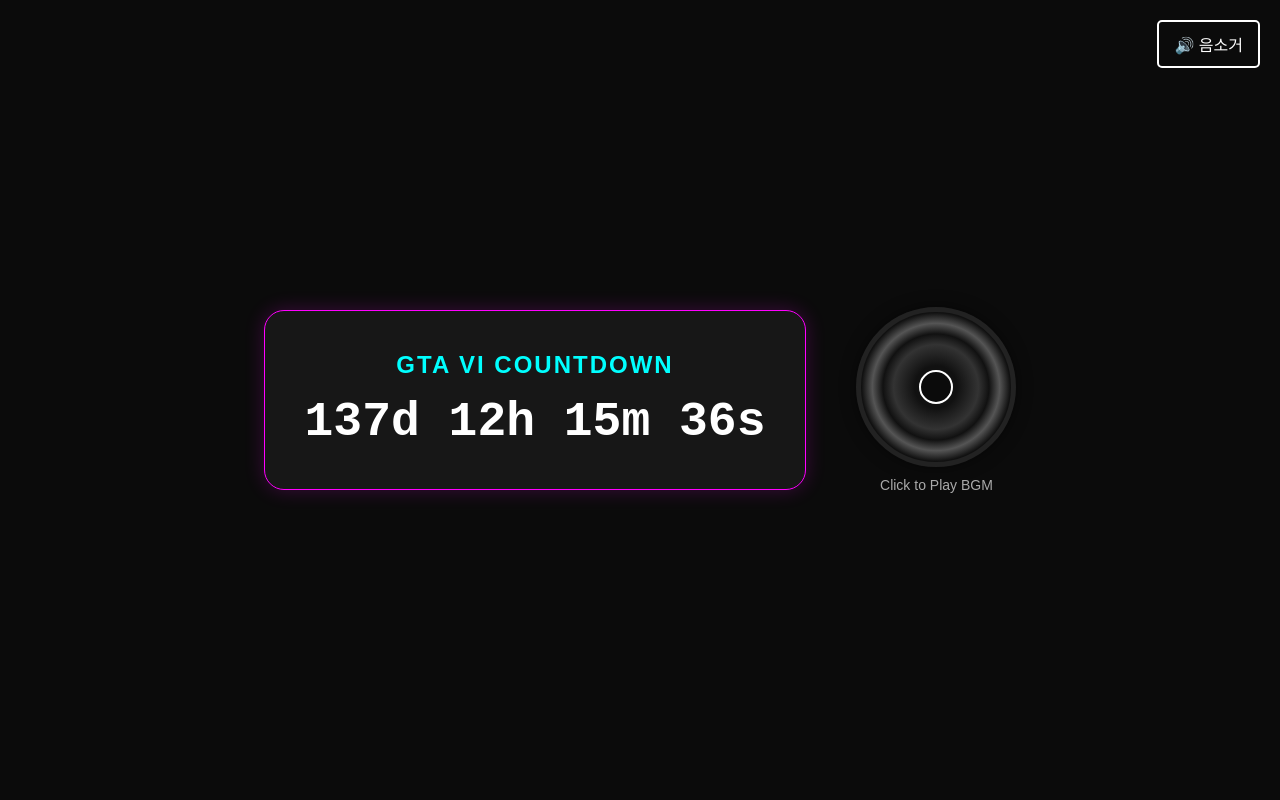
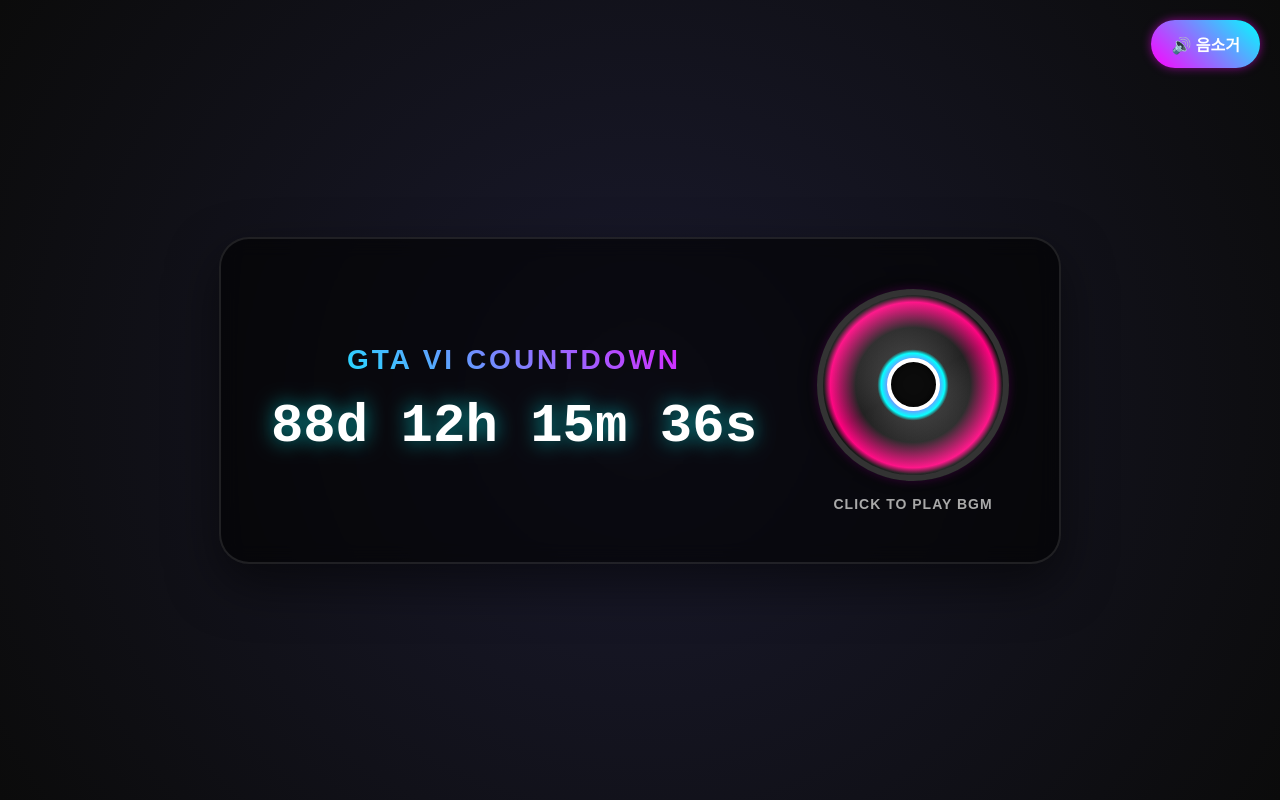
Before and after one commit to koed3/gta6-to-time, a plain HTML site: page index.html in a window 1280 px wide. Drawn offline with Linux system fonts and the light colour scheme.

Commit message:
Update index.html

```diff
--- a/index.html
+++ b/index.html
@@ -8,7 +8,7 @@
         body {
             margin: 0;
             padding: 0;
-            background-color: #0b0b0b;
+            background: radial-gradient(circle, #1a1a2e 0%, #0b0b0b 100%);
             color: #ffffff;
             font-family: 'Arial', sans-serif;
             display: flex;
@@ -21,114 +21,150 @@
             position: absolute;
             top: 20px;
             right: 20px;
-            background: none;
-            border: 2px solid #fff;
+            background: linear-gradient(45deg, #ff00ff, #00ffff);
+            border: none;
             color: #fff;
-            padding: 10px 15px;
+            font-weight: bold;
+            padding: 12px 20px;
             font-size: 16px;
             cursor: pointer;
-            border-radius: 5px;
-            transition: all 0.3s;
+            border-radius: 30px;
+            box-shadow: 0 0 10px rgba(255, 0, 255, 0.5);
+            transition: all 0.3s ease;
             z-index: 10;
         }
         #mute-btn:hover {
-            background-color: #fff;
-            color: #000;
+            transform: scale(1.05);
+            box-shadow: 0 0 20px rgba(0, 255, 255, 0.8);
         }
         .container {
             display: flex;
             align-items: center;
-            gap: 50px;
+            gap: 60px;
+            background: rgba(0, 0, 0, 0.6);
+            padding: 50px;
+            border-radius: 30px;
+            backdrop-filter: blur(10px);
+            border: 2px solid rgba(255, 255, 255, 0.1);
+            box-shadow: 0 20px 50px rgba(0, 0, 0, 0.5);
         }
         .timer-box {
             text-align: center;
-            background: rgba(255, 255, 255, 0.05);
-            padding: 40px;
-            border-radius: 20px;
-            box-shadow: 0 0 20px rgba(255, 0, 255, 0.2);
-            border: 1px solid #ff00ff;
         }
         .timer-box h1 {
             margin-top: 0;
-            font-size: 24px;
-            letter-spacing: 2px;
-            color: #00ffff;
+            font-size: 28px;
+            letter-spacing: 3px;
+            background: linear-gradient(45deg, #00ffff, #ff00ff);
+            -webkit-background-clip: text;
+            -webkit-text-fill-color: transparent;
+            font-weight: 900;
         }
         #clock {
-            font-size: 48px;
+            font-size: 54px;
             font-weight: bold;
             font-family: 'Courier New', Courier, monospace;
+            text-shadow: 0 0 20px rgba(0, 255, 255, 0.6);
+            color: #fff;
+            margin-top: 20px;
         }
         .cd-container {
             position: relative;
             cursor: pointer;
+            text-align: center;
         }
         .cd {
-            width: 150px;
-            height: 150px;
+            width: 180px;
+            height: 180px;
             border-radius: 50%;
-            background: radial-gradient(circle, #111 20%, #333 40%, #111 50%, #555 60%, #111 70%);
-            border: 5px solid #222;
-            box-shadow: 0 0 15px rgba(0,0,0,0.5);
+            background: radial-gradient(circle,
+                #111 12%,
+                #ff00ff 13%,
+                #00ffff 25%,
+                #333 28%,
+                #222 45%,
+                #ff007f 65%,
+                #111 70%
+            );
+            border: 6px solid #333;
+            box-shadow: 0 0 25px rgba(0, 0, 0, 0.8), 0 0 10px rgba(255, 0, 255, 0.3);
             display: flex;
             justify-content: center;
             align-items: center;
-            transition: transform 0.3s;
+            position: relative;
+            transition: transform 0.4s cubic-bezier(0.175, 0.885, 0.32, 1.275);
         }
-        .cd::after {
+        .cd::before {
             content: '';
-            width: 30px;
-            height: 30px;
-            background-color: #0b0b0b;
+            position: absolute;
+            width: 100%;
+            height: 100%;
             border-radius: 50%;
-            border: 2px solid #fff;
+            background: linear-gradient(150deg, rgba(255,255,255,0.15) 0%, rgba(255,255,255,0) 50%, rgba(255,255,255,0.15) 100%);
+        }
+        .cd-hole {
+            width: 45px;
+            height: 45px;
+            background: #0b0b0b;
+            border-radius: 50%;
+            border: 4px solid #fff;
+            z-index: 2;
+            box-shadow: inset 0 0 10px rgba(0,0,0,0.8);
         }
         .cd:hover {
-            transform: scale(1.05);
+            transform: scale(1.08) rotate(5deg);
         }
         @keyframes rotateCD {
             from { transform: rotate(0deg); }
             to { transform: rotate(360deg); }
         }
         .playing {
-            animation: rotateCD 3s linear infinite;
+            animation: rotateCD 4s linear infinite;
+            box-shadow: 0 0 40px rgba(255, 0, 255, 0.8), 0 0 20px rgba(0, 255, 255, 0.5);
+            border-color: #00ffff;
         }
         .cd-label {
             text-align: center;
-            margin-top: 10px;
+            margin-top: 15px;
             font-size: 14px;
+            font-weight: bold;
             color: #aaa;
+            letter-spacing: 1px;
+            text-transform: uppercase;
+            transition: color 0.3s;
+        }
+        .text-playing {
+            color: #00ffff;
+            text-shadow: 0 0 10px rgba(0, 255, 255, 0.6);
         }
     </style>
 </head>
 <body>
-
     <button id="mute-btn">🔊 음소거</button>
-
     <div class="container">
         <div class="timer-box">
             <h1>GTA VI COUNTDOWN</h1>
             <div id="clock">00d 00h 00m 00s</div>
         </div>
-
         <div>
             <div class="cd-container" id="cd-player">
-                <div class="cd" id="cd-disk"></div>
-            </div>
-            <div class="cd-label">Click to Play BGM</div>
+                <div class="cd" id="cd-disk">
+                    <div class="cd-hole"></div>
                 </div>
             </div>
-
+            <div class="cd-label" id="cd-text">Click to Play BGM</div>
+        </div>
+    </div>
     <audio id="tick-sound" src="tick.mp3"></audio>
-    <audio id="bgm" src="san_andreas.mp3" loop></audio>
-
+    <audio id="bgm" src="san_andreas.MP3" loop></audio>
     <script>
-        const targetDate = new Date("November 19, 2026 00:00:00").getTime();
+        const targetDate = new Date("October 1, 2026 00:00:00").getTime();
 
         const clockDisplay = document.getElementById("clock");
         const muteBtn = document.getElementById("mute-btn");
         const cdPlayer = document.getElementById("cd-player");
         const cdDisk = document.getElementById("cd-disk");
+        const cdText = document.getElementById("cd-text");
         const tickSound = document.getElementById("tick-sound");
         const bgm = document.getElementById("bgm");
 
@@ -155,40 +191,43 @@
                 clockDisplay.innerHTML = "GTA 6 RELEASED!";
                 return;
             }
+
             if (!isMuted) {
                 tickSound.currentTime = 0;
-                tickSound.play().catch(e => console.log("유저 상호작용 필요: ", e));
+                tickSound.play().catch(e => console.log("상호작용 필요"));
             }
         }, 1000);
-
         cdPlayer.addEventListener("click", () => {
             if (isBgmPlaying) {
                 bgm.pause();
                 cdDisk.classList.remove("playing");
+                cdText.classList.remove("text-playing");
+                cdText.innerHTML = "Click to Play BGM";
                 isBgmPlaying = false;
             } else {
                 if (!isMuted) {
-                    bgm.play().catch(e => console.log(e));
+                    bgm.play().catch(e => {
+                        console.log("재생 실패:", e);
+                        alert("음악 파일을 불러오지 못했습니다. 파일 이름 대소문자를 확인해 주세요!");
+                    });
                 }
                 cdDisk.classList.add("playing");
+                cdText.classList.add("text-playing");
+                cdText.innerHTML = "Now Playing...";
                 isBgmPlaying = true;
             }
         });
         muteBtn.addEventListener("click", () => {
             if (!isMuted) {
-                // 음소거 실행
                 isMuted = true;
                 muteBtn.innerHTML = "🔇 음성 끔";
-
                 tickSound.volume = 0;
                 bgm.volume = 0;
             } else {
                 isMuted = false;
                 muteBtn.innerHTML = "🔊 음소거";
-
                 tickSound.volume = 1;
                 bgm.volume = 1;
-
                 if (isBgmPlaying) {
                     bgm.play().catch(e => console.log(e));
                 }
```
Lines whose indentation alone changed are shown as unchanged.
